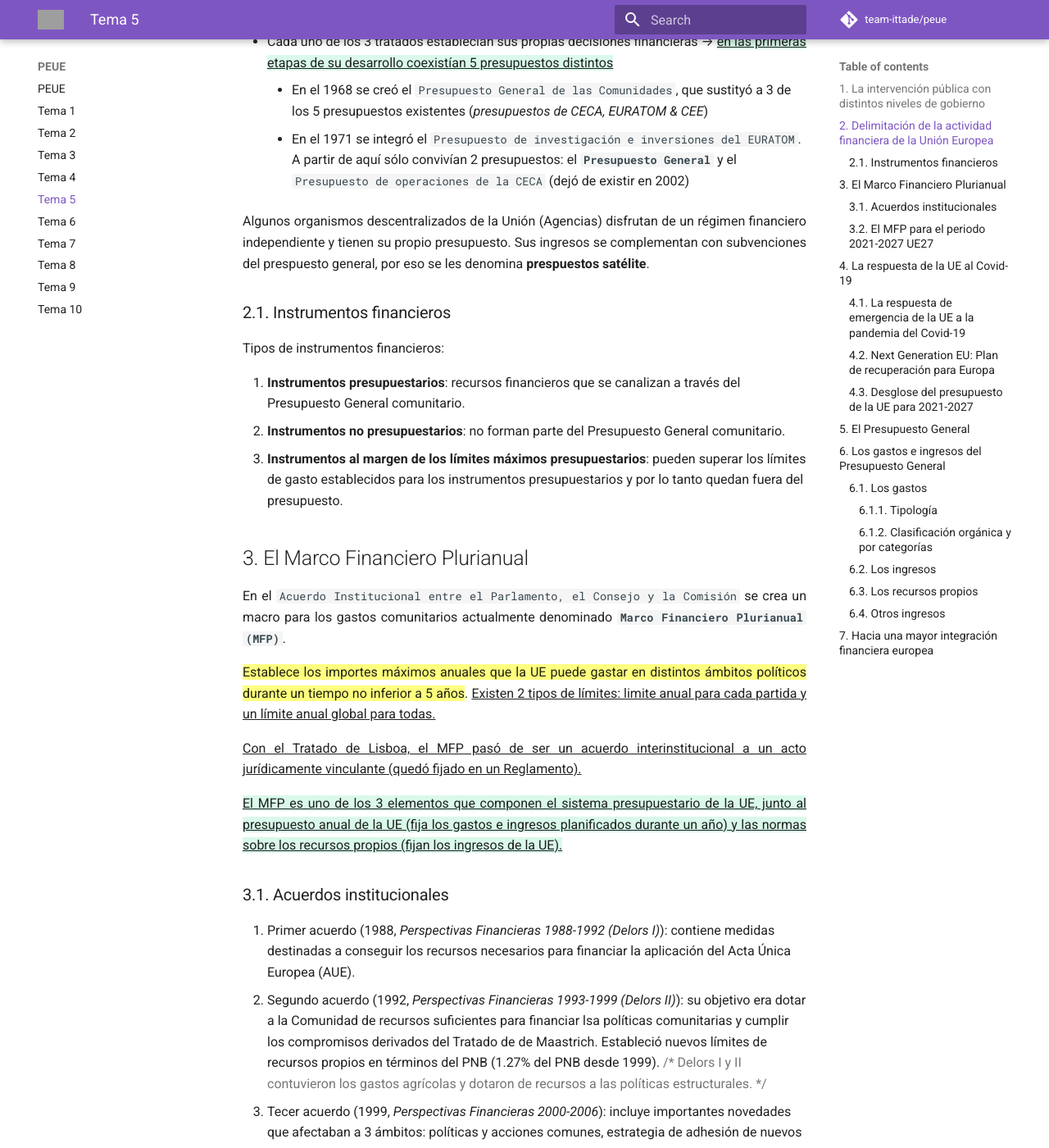
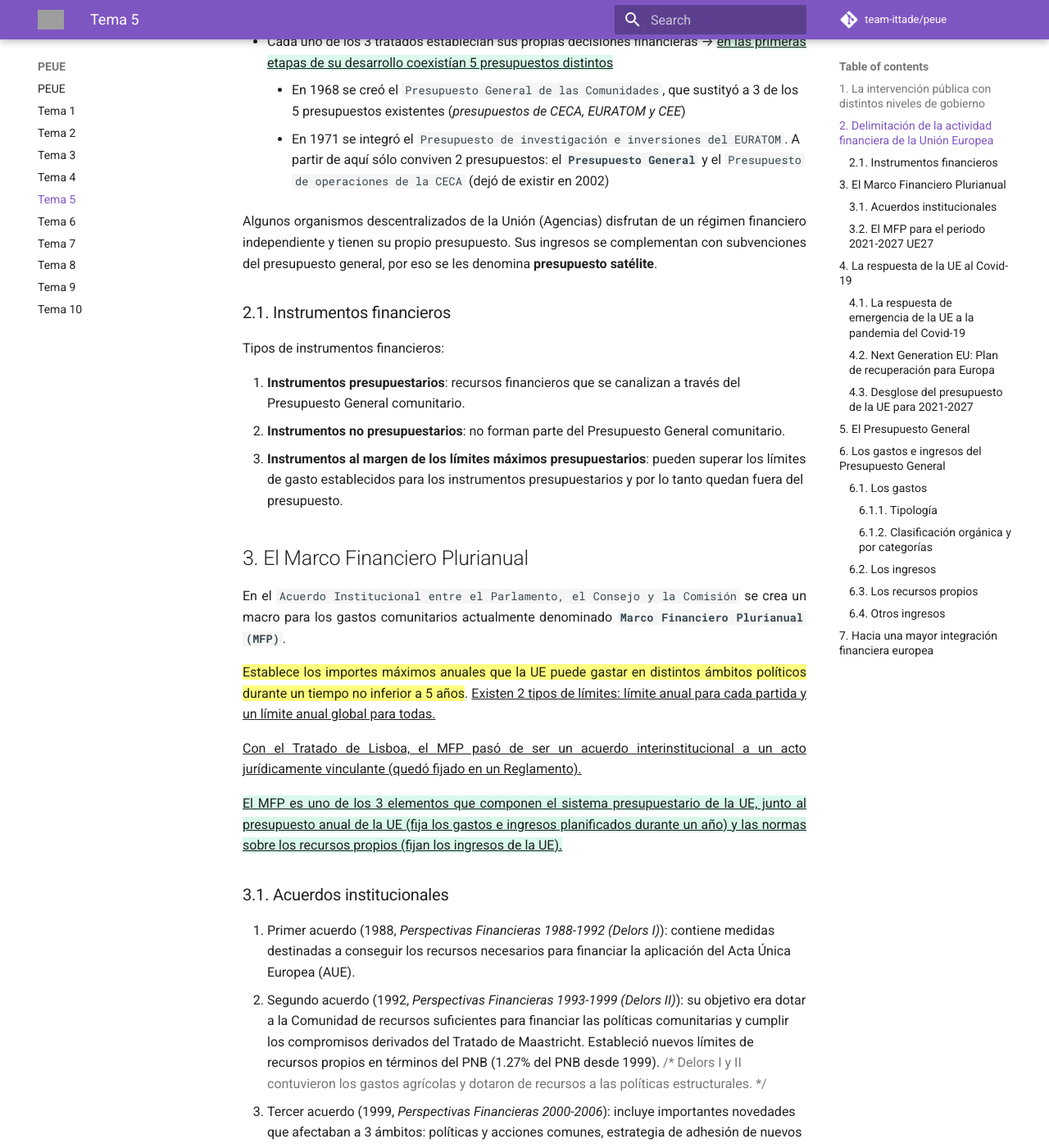
Before and after one commit to team-ittade/peue, an MkDocs documentation site: the page built from docs/tema-5.md, in a window 1280 px wide and 1400 px high, scrolled down 1285 px. Shown: the whole window at 82% size. Built offline with MkDocs 1.6.1 and Material for MkDocs 9.7.7, drawn with Linux system fonts in a browser that asks for light colours; comment, search, counter and statistics services are not loaded; some of the changed text lies outside the part shown; grey boxes are pictures that could not be loaded.

Commit message:
fix: typos in lection 6

```diff
--- a/docs/tema-5.md
+++ b/docs/tema-5.md
@@ -28,10 +28,10 @@ La **centralización de las funciones de redistribución y de estabilización**
 - El `Mecanismo de Ayuda a las Balanzas de Pagos` permite conceder asistencia financiera a los Estados miembros cuya moneda no es el euro. También existe la posibilidad de prestar `Ayuda Macrofinanciera` en forma de préstamos y subvenciones a países que no son miembros de la Unión.
 - **El principal instrumento de esa actividad financiera es el Presupuesto General.**
 - Cada uno de los 3 tratados establecían sus propias decisiones financieras --> {++ en las primeras etapas de su desarrollo coexistían 5 presupuestos distintos ++}
-    - En el 1968 se creó el `Presupuesto General de las Comunidades`, que sustityó a 3 de los 5 presupuestos existentes (*presupuestos de CECA, EURATOM & CEE*)
-    - En el 1971 se integró el `Presupuesto de investigación e inversiones del EURATOM`. A partir de aquí sólo convivían 2 presupuestos: el **`Presupuesto General`** y el `Presupuesto de operaciones de la CECA` (dejó de existir en 2002)
+    - En 1968 se creó el `Presupuesto General de las Comunidades`, que sustityó a 3 de los 5 presupuestos existentes (*presupuestos de CECA, EURATOM y CEE*)
+    - En 1971 se integró el `Presupuesto de investigación e inversiones del EURATOM`. A partir de aquí sólo conviven 2 presupuestos: el **`Presupuesto General`** y el `Presupuesto de operaciones de la CECA` (dejó de existir en 2002)
 
-Algunos organismos descentralizados de la Unión (Agencias) disfrutan de un régimen financiero independiente y tienen su propio presupuesto. Sus ingresos se complementan con subvenciones del prespuesto general, por eso se les denomina **prespuestos satélite**.
+Algunos organismos descentralizados de la Unión (Agencias) disfrutan de un régimen financiero independiente y tienen su propio presupuesto. Sus ingresos se complementan con subvenciones del presupuesto general, por eso se les denomina **presupuesto satélite**.
 
 ### 2.1. Instrumentos financieros
 
@@ -45,7 +45,7 @@ Tipos de instrumentos financieros:
 
 En el `Acuerdo Institucional entre el Parlamento, el Consejo y la Comisión` se crea un macro para los gastos comunitarios actualmente denominado **`Marco Financiero Plurianual (MFP)`**.
 
-==Establece los importes máximos anuales que la UE puede gastar en distintos ámbitos políticos durante un tiempo no inferior a 5 años==. ^^Existen 2 tipos de límites: limite anual para cada partida y un límite anual global para todas.^^
+==Establece los importes máximos anuales que la UE puede gastar en distintos ámbitos políticos durante un tiempo no inferior a 5 años==. ^^Existen 2 tipos de límites: límite anual para cada partida y un límite anual global para todas.^^
 
 ^^Con el Tratado de Lisboa, el MFP pasó de ser un acuerdo interinstitucional a un acto jurídicamente vinculante (quedó fijado en un Reglamento).^^
 
@@ -54,9 +54,9 @@ En el `Acuerdo Institucional entre el Parlamento, el Consejo y la Comisión` se
 ### 3.1. Acuerdos institucionales
 
 1. Primer acuerdo (1988, *Perspectivas Financieras 1988-1992 (Delors I)*): contiene medidas destinadas a conseguir los recursos necesarios para financiar la aplicación del Acta Única Europea (AUE).
-2. Segundo acuerdo (1992, *Perspectivas Financieras 1993-1999 (Delors II)*): su objetivo era dotar a la Comunidad de recursos suficientes para financiar lsa políticas comunitarias y cumplir los compromisos derivados del Tratado de de Maastrich. Estableció nuevos límites de recursos propios en términos del PNB (1.27% del PNB desde 1999). {>> Delors I y II contuvieron los gastos agrícolas y dotaron de recursos a las políticas estructurales. <<}
-3. Tecer acuerdo (1999, *Perspectivas Financieras 2000-2006*): incluye importantes novedades que afectaban a 3 ámbitos: políticas y acciones comunes, estrategia de adhesión de nuevos Estados Miembros y adaptación de la Unión y sus instituciones para ese reto.
-4. Cuarto acuerdo (2006, *Perspectivas Financieras 2007-2013*): estableció los ^^principios de los instrumentos financieros comunitarios^^: ^^Concentración de los recursos comunitarios en unas pocas iniciativas de envergadura^^, ^^coherencia entre los distintos objetivos y estrategias^^ y ^^asociación de todas las partes interesadas (sobre todo la Unión y los Estados miembros)^^. En 2000, por decisión del consejo se reemplazo el uso de PNB por RNB y estableció su límite en el 1.23% desde el 2010.
+2. Segundo acuerdo (1992, *Perspectivas Financieras 1993-1999 (Delors II)*): su objetivo era dotar a la Comunidad de recursos suficientes para financiar las políticas comunitarias y cumplir los compromisos derivados del Tratado de Maastricht. Estableció nuevos límites de recursos propios en términos del PNB (1.27% del PNB desde 1999). {>> Delors I y II contuvieron los gastos agrícolas y dotaron de recursos a las políticas estructurales. <<}
+3. Tercer acuerdo (1999, *Perspectivas Financieras 2000-2006*): incluye importantes novedades que afectaban a 3 ámbitos: políticas y acciones comunes, estrategia de adhesión de nuevos Estados Miembros y adaptación de la Unión y sus instituciones para ese reto.
+4. Cuarto acuerdo (2006, *Perspectivas Financieras 2007-2013*): estableció los ^^principios de los instrumentos financieros comunitarios^^: ^^Concentración de los recursos comunitarios en unas pocas iniciativas de envergadura^^, ^^coherencia entre los distintos objetivos y estrategias^^ y ^^asociación de todas las partes interesadas (sobre todo la Unión y los Estados miembros)^^. En 2000, por decisión del consejo se reemplazó el uso de PNB por RNB y estableció su límite en el 1.23% desde el 2010.
 
 5. Quinto acuerdo (2013, *Marco Financiero Plurianual 2014-2020*): ha sido el primero en ser adoptado bajo las nuevas condiciones del Tratado de Lisboa, según las cuales el Consejo debe adoptar el Reglamento sobre el MFP por unanimidad tras haber obtenido la aprobación del parlamento.
 
```
Also changed, not shown: other parts of docs/tema-5.md (+5 -5 lines).
